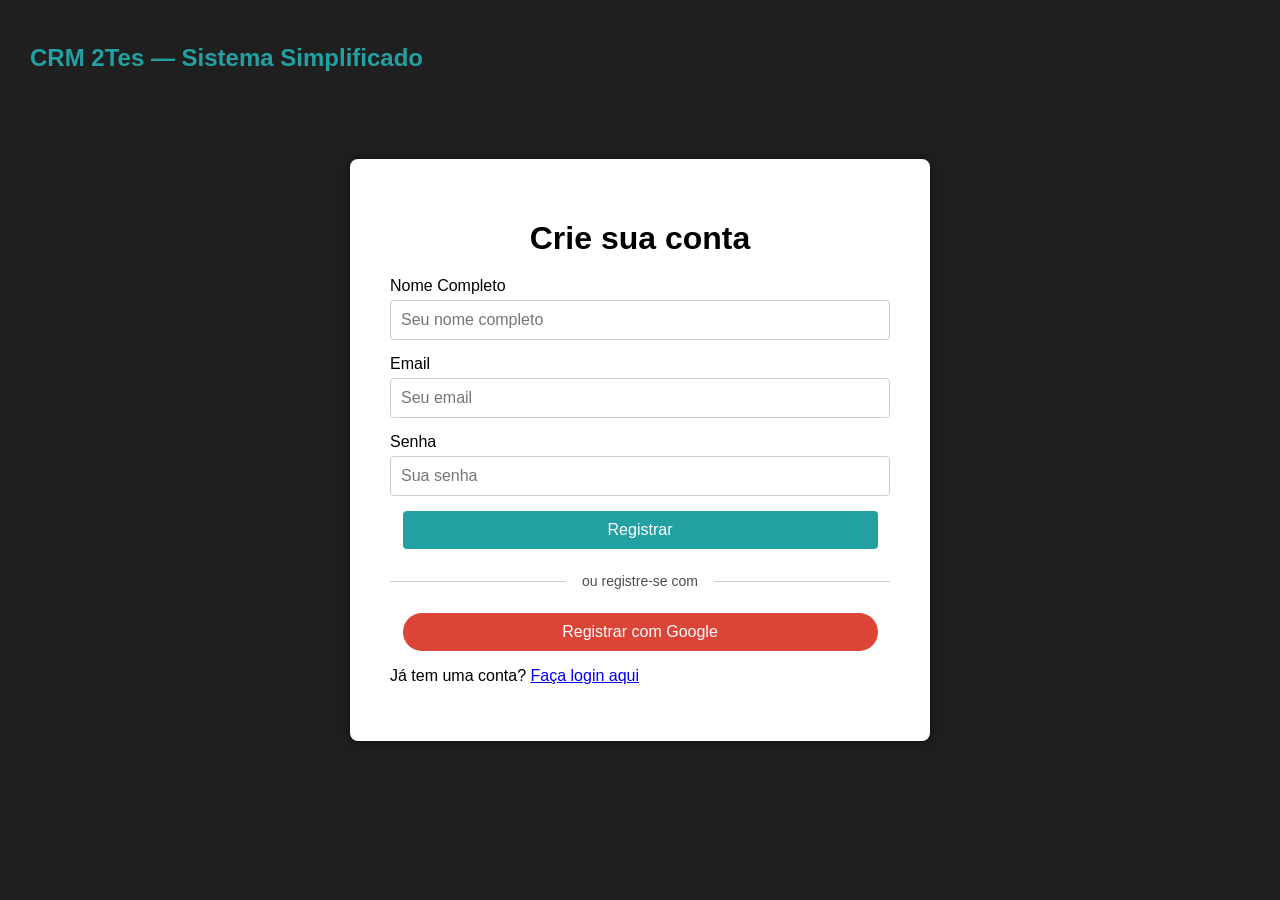
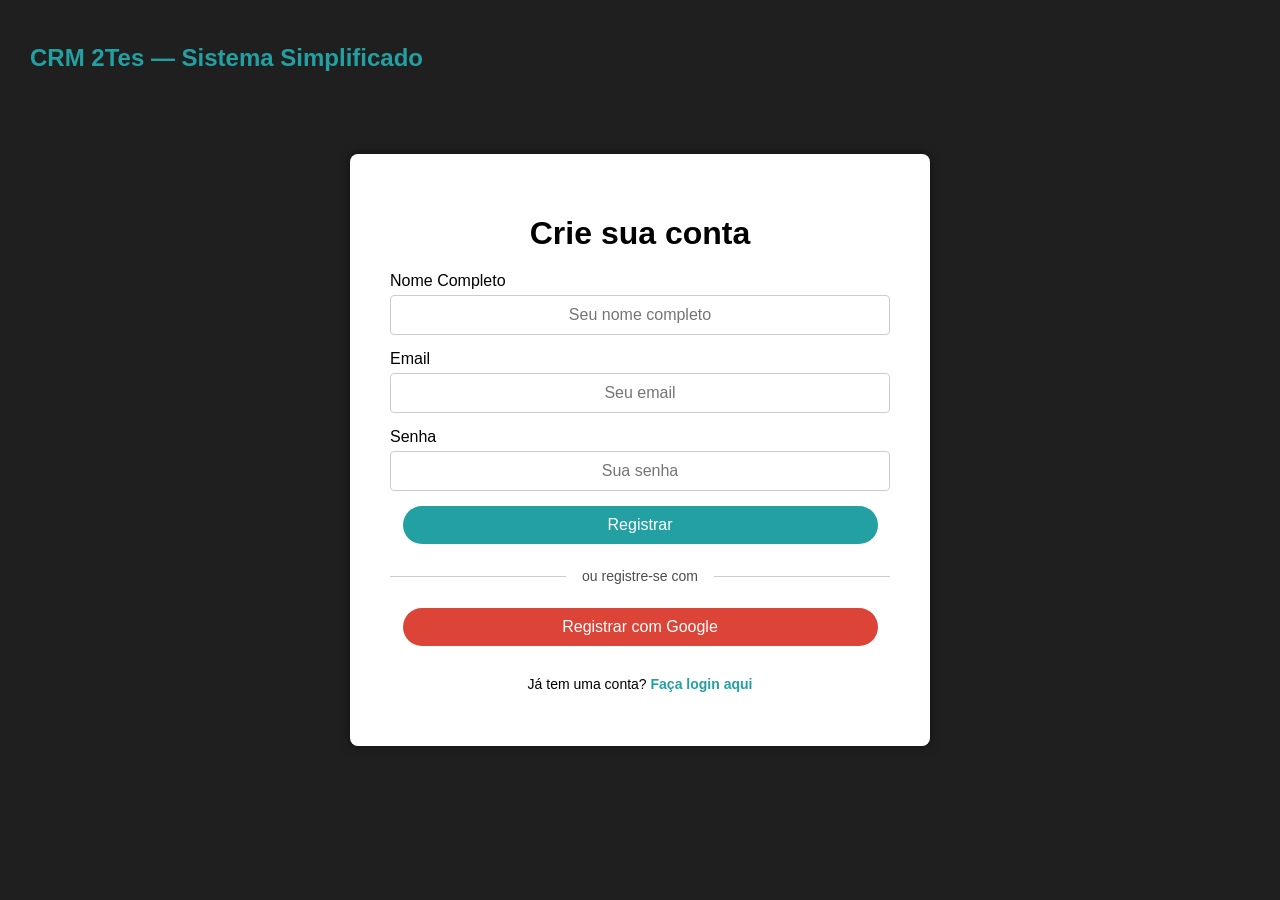

Enhance user interface and functionality across multiple pages, including dashboard, user management, and interaction features; implement input clearing on login and registration, and add user role management.

--- a/WEB/CSS/registrostyle.css
+++ b/WEB/CSS/registrostyle.css
@@ -50,6 +50,7 @@ form input {
     border: 1px solid #ccc;
     border-radius: 4px;
     font-size: 16px;
+    text-align: center;
 }
 
 form #registrobtn {
@@ -58,7 +59,7 @@ form #registrobtn {
     background-color: #22A0A2;
     color: white;
     border: none;
-    border-radius: 4px;
+    border-radius: 35px;
     font-size: 16px;
     cursor: pointer;
     width: 95%;
@@ -78,6 +79,10 @@ form #googlebtn {
     font-size: 16px;
     cursor: pointer;
     width: 95%;
+}
+
+form #googlebtn:hover {
+    background-color: #c33d30;
 }
 
 p.continue {
@@ -105,3 +110,14 @@ p.continue::after {
     margin-left: 16px;
 }
 
+.login-link {
+    text-align: center;
+    font-size: 14px;
+    margin-top: 30px;
+}
+
+.login-link a {
+    color: #22A0A2;
+    text-decoration: none;
+    font-weight: bold;
+}
